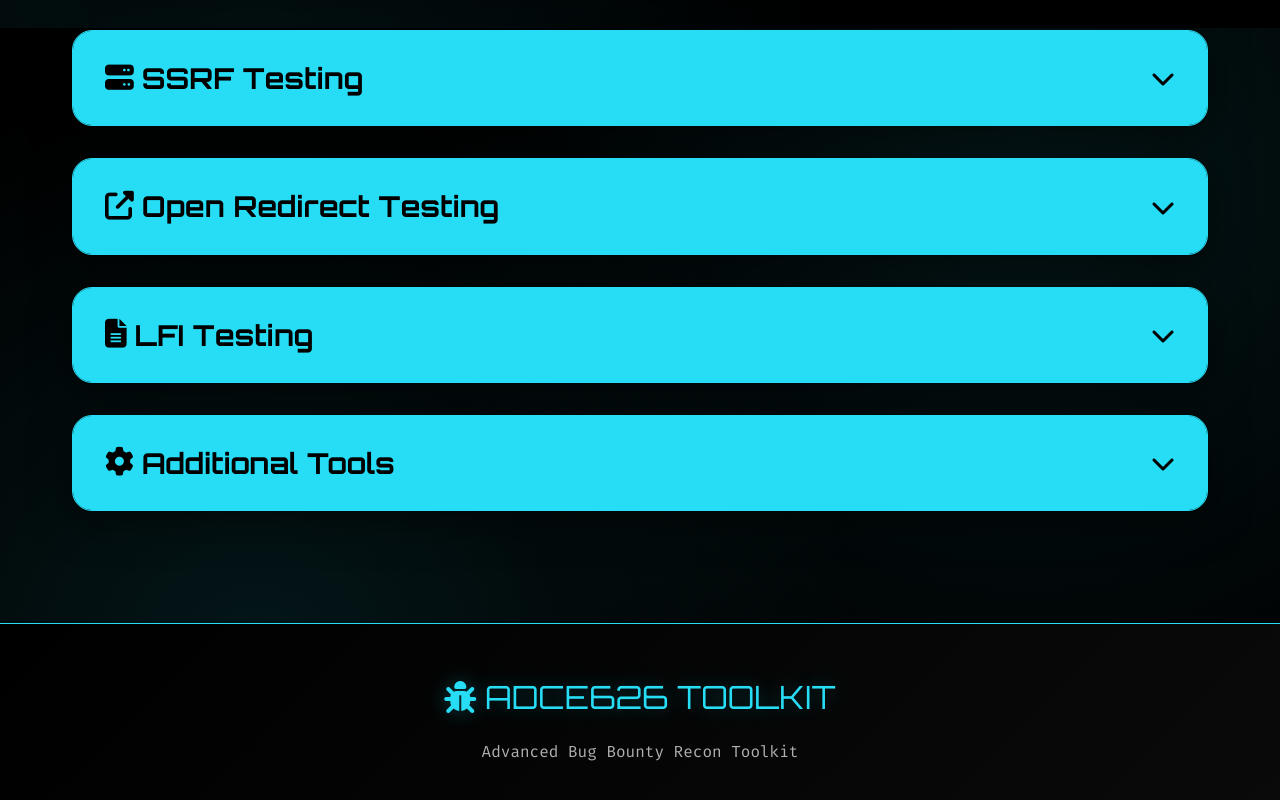
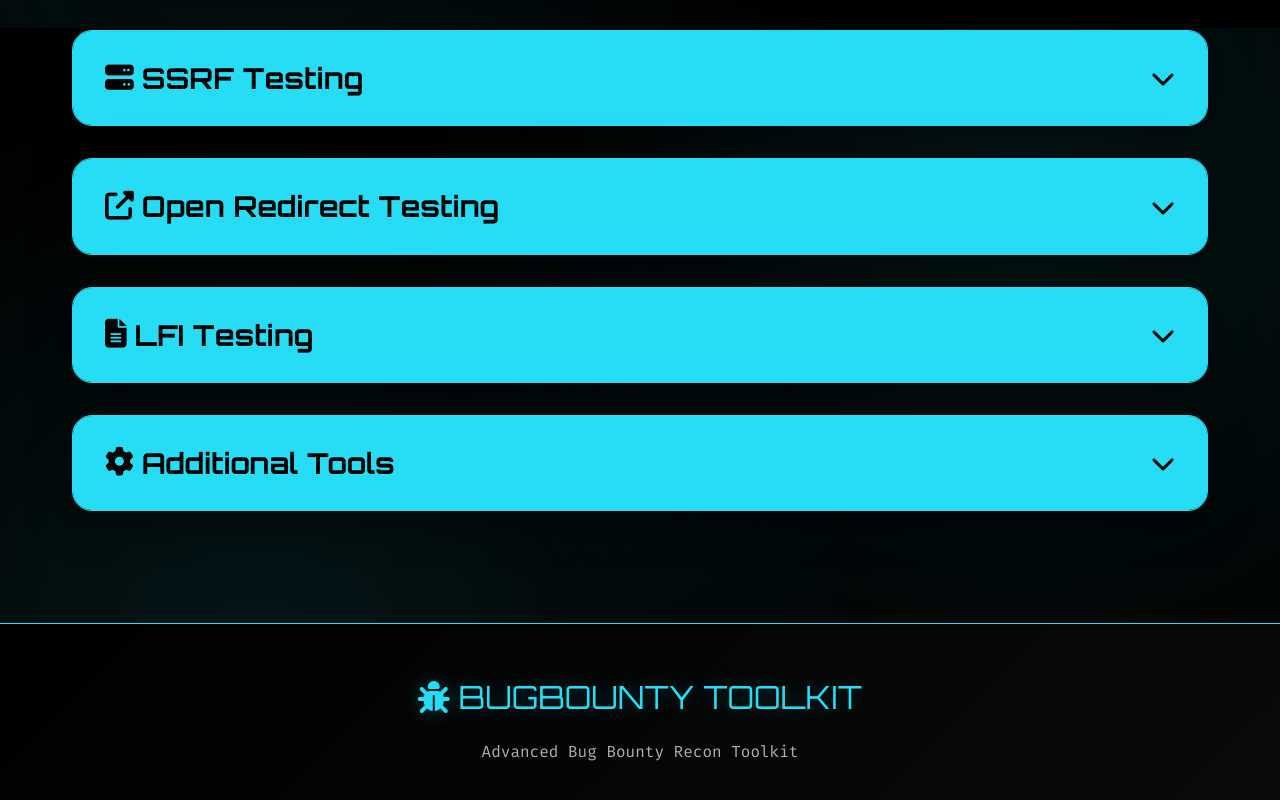
Before and after one commit to hackrootone/Bug-bounty-toolkit, a plain HTML site: page index.html in a window 1280 px wide. Shown: the part 5572-6372 px from the top of the page. Drawn offline with Linux system fonts and the light colour scheme.

Commit message:
Update index.html

```diff
--- a/index.html
+++ b/index.html
@@ -1643,7 +1643,7 @@
         <div class="footer-content">
             <div class="footer-logo">
                 <i class="fas fa-bug"></i>
-                ADCE626 TOOLKIT
+                BUGBOUNTY TOOLKIT
             </div>
             <div class="footer-text">
                 Advanced Bug Bounty Recon Toolkit
```
